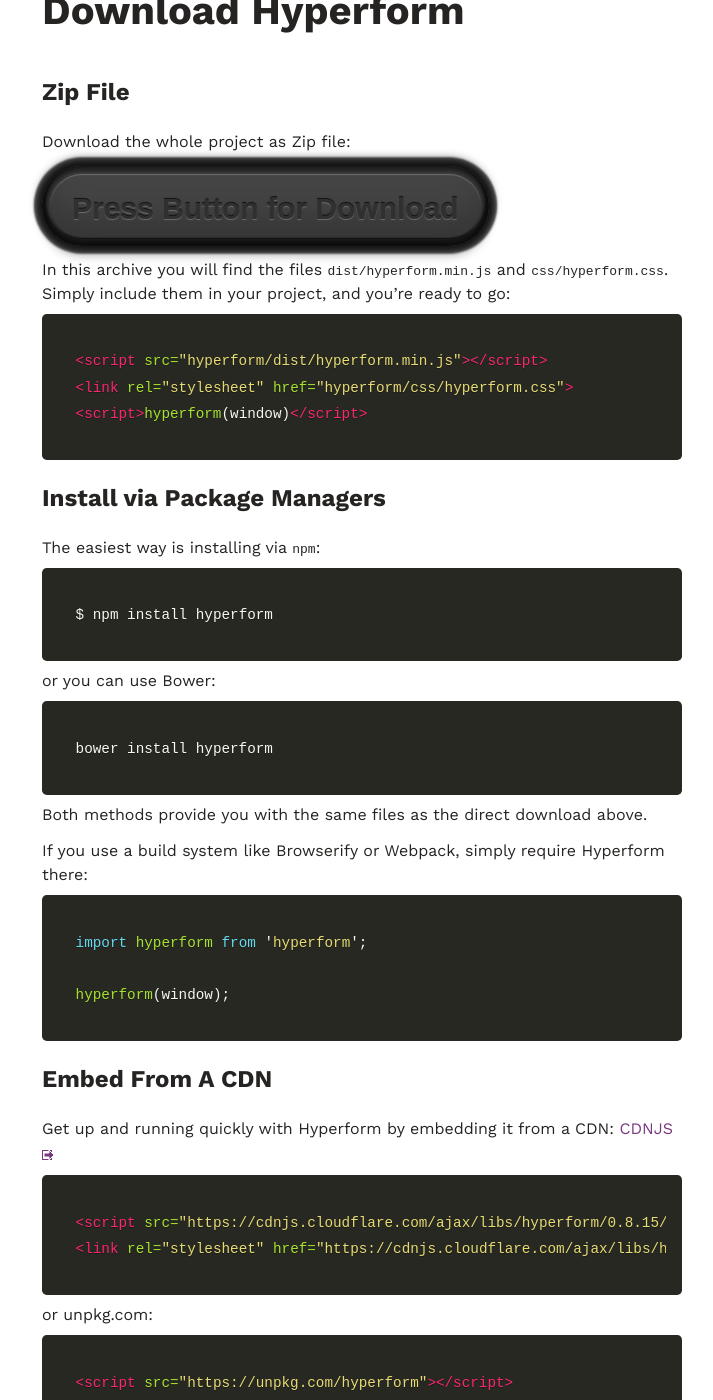
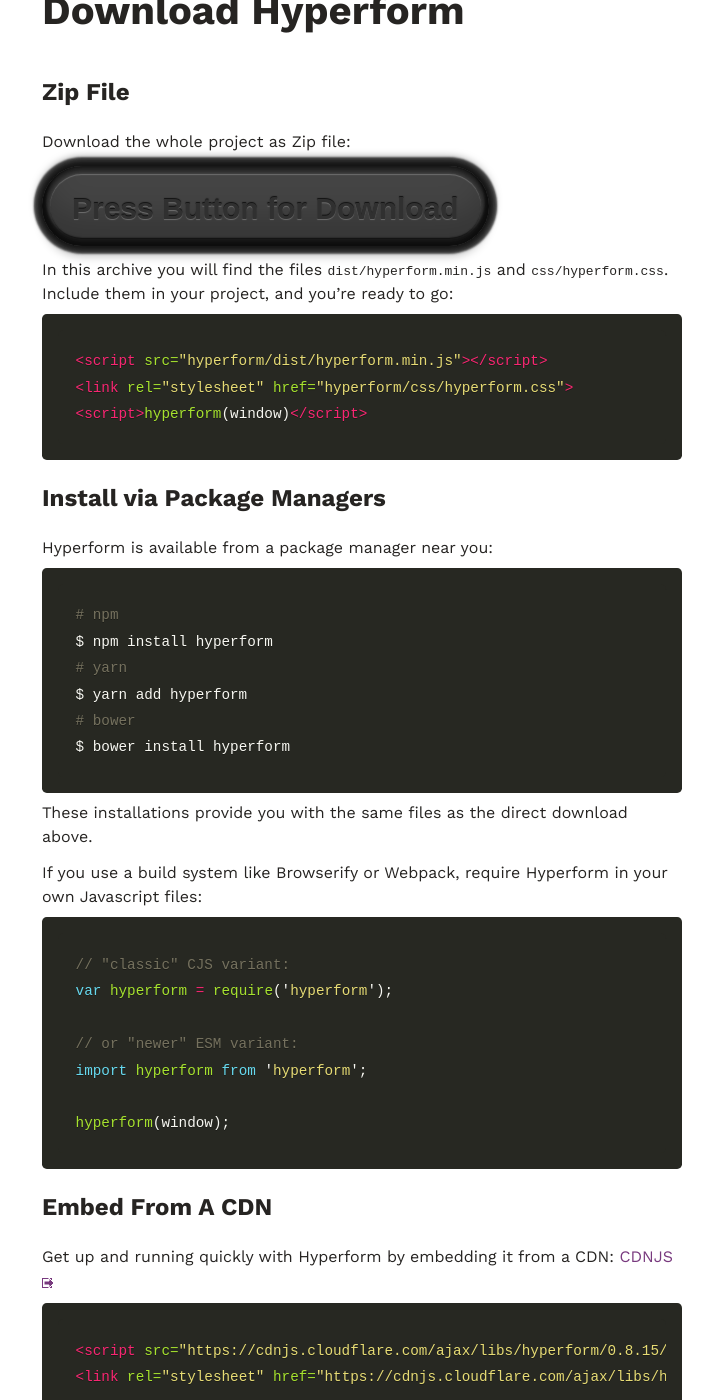
Before and after one commit to hyperform/hyperform.github.io, a Jekyll site: the page built from download.md, in a window 1280 px wide and 1400 px high, scrolled down 379 px. Shown: the whole window, without its empty margins (278-991 px from the left). Built offline with Jekyll 4.4.1, drawn with Linux system fonts in a browser that asks for light colours; emoji names are drawn with the system emoji font; some web fonts are replaced.

Commit message:
remove "simply" and such words from the docs

````diff
--- a/download.md
+++ b/download.md
@@ -11,7 +11,7 @@ Download the whole project as Zip file:
 <a class="arcade-btn" href="https://github.com/hyperform/hyperform/archive/master.zip">Press Button for Download</a>
 
 In this archive you will find the files `dist/hyperform.min.js` and
-`css/hyperform.css`. Simply include them in your project, and you’re ready to
+`css/hyperform.css`. Include them in your project, and you’re ready to
 go:
 
 ```html
@@ -22,24 +22,28 @@ go:
 
 ## Install via Package Managers
 
-The easiest way is installing via `npm`:
+Hyperform is available from a package manager near you:
 
 ```sh
+# npm
 $ npm install hyperform
+# yarn
+$ yarn add hyperform
+# bower
+$ bower install hyperform
 ```
 
-or you can use Bower:
+These installations provide you with the same files as the direct download
+above.
 
-```sh
-bower install hyperform
-```
-
-Both methods provide you with the same files as the direct download above.
-
-If you use a build system like Browserify or Webpack, simply require Hyperform
-there:
+If you use a build system like Browserify or Webpack, require Hyperform
+in your own Javascript files:
 
 ```js
+// "classic" CJS variant:
+var hyperform = require('hyperform');
+
+// or "newer" ESM variant:
 import hyperform from 'hyperform';
 
 hyperform(window);
````
Also changed, not shown: docs/install.md (+16 -21 lines), docs/status.md (+1 -1 lines), index.md (+2 -2 lines).
